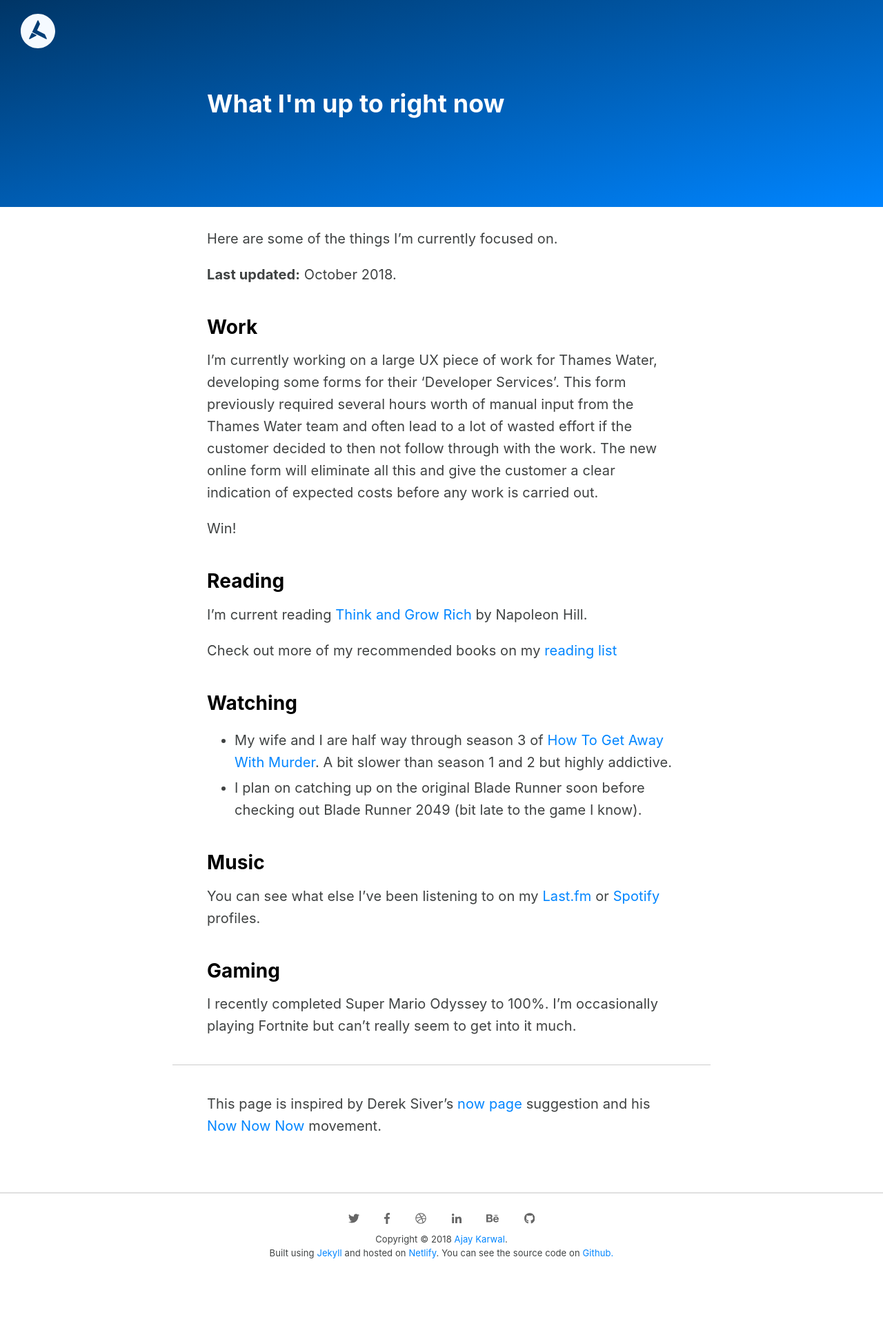
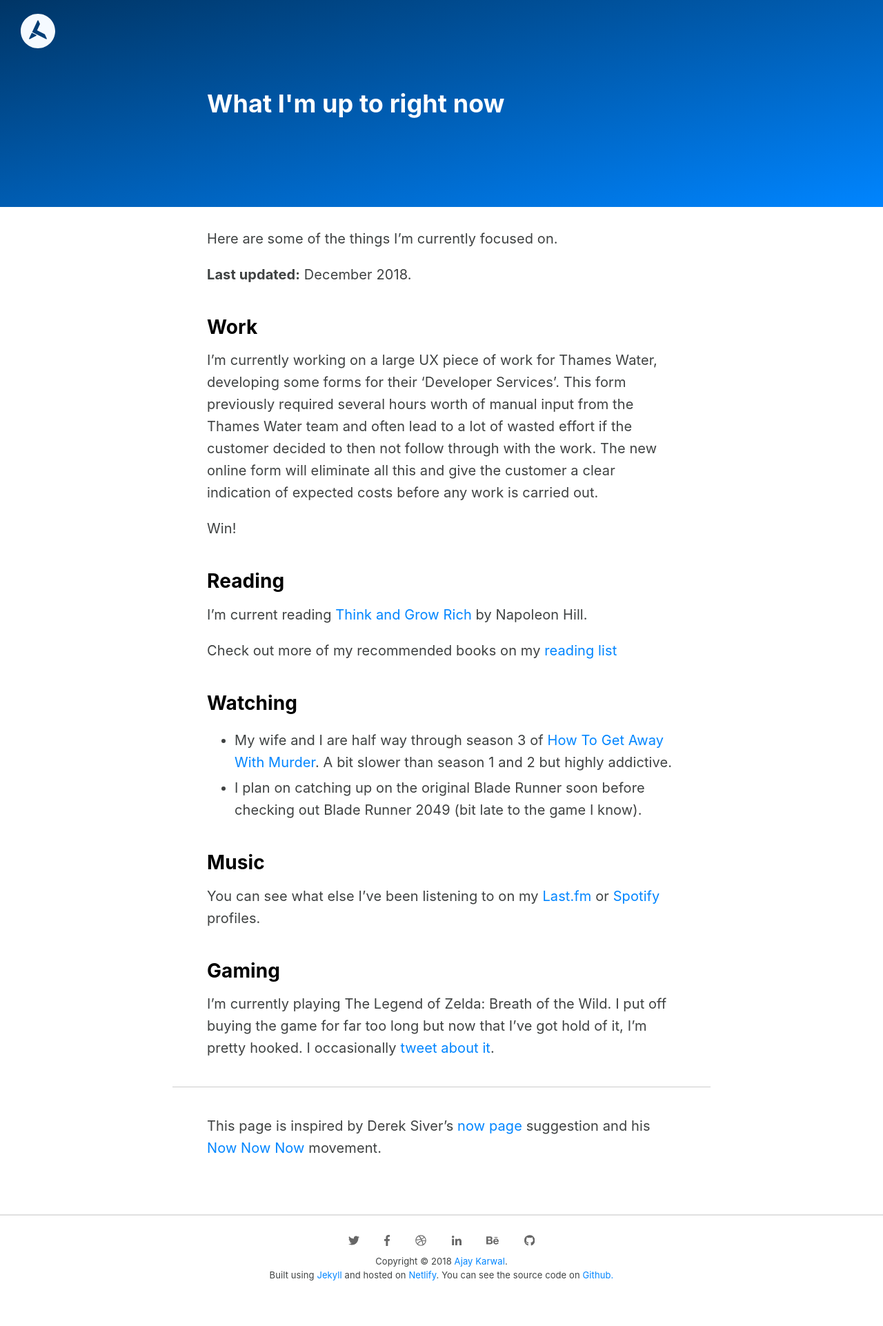
Before and after one commit to ajaykarwal/ajaykarwal-v6, a Jekyll site: the page built from _pages/now.md, in a window 1280 px wide. Shown: the whole page at 69% size. Built offline with Jekyll 4.4.1, drawn with Linux system fonts in a browser that asks for light colours; nearby versions of some CDN libraries; before the commit the page ends 1890 px from its top, so only the background shows below that.

Commit message:
December content update

```diff
--- a/_pages/now.md
+++ b/_pages/now.md
@@ -8,7 +8,7 @@ experience:
 
 Here are some of the things I’m currently focused on.
 
-**Last updated:** October 2018.
+**Last updated:** December 2018.
 
 ## Work
 I'm currently working on a large UX piece of work for Thames Water, developing some forms for their 'Developer Services'. This form previously required several hours worth of manual input from the Thames Water team and often lead to a lot of wasted effort if the customer decided to then not follow through with the work. The new online form will eliminate all this and give the customer a clear indication of expected costs before any work is carried out.
@@ -28,7 +28,7 @@ Check out more of my recommended books on my [reading list](/reading-list/)
 <span id="lastfmStatus"></span>You can see what else I've been listening to on my [Last.fm](https://www.last.fm/user/ajaykarwal) or [Spotify](https://open.spotify.com/user/keynote) profiles.
 
 ## Gaming
-I recently completed Super Mario Odyssey to 100%. I'm occasionally playing Fortnite but can't really seem to get into it much.
+I'm currently playing The Legend of Zelda: Breath of the Wild. I put off buying the game for far too long but now that I've got hold of it, I'm pretty hooked. I occasionally [tweet about it](http://www.twitter.com/ajaykarwal).
 
 ___
 
--- a/_sass/_code.scss
+++ b/_sass/_code.scss
@@ -1,4 +1,6 @@
-.highlight {
+div.highlight {
+  @include center-content($wide: true);
+  border-radius: 5px;
   background: #343642;
   color: #C1C2C3;
 
--- a/_sass/_global.scss
+++ b/_sass/_global.scss
@@ -98,13 +98,13 @@ code, kbd, samp {
 }
 
 pre {
-  @include center-content($wide: true);
+  @include center-content();
   display: block;
   border: 0;
   border-radius: 5px;
   line-height: 1.4;
   margin: 1em auto 3em;
-  padding: 20px;
+  padding: 20px 0;
   word-break: break-all;
   word-wrap: break-word;
 
```
Also changed, not shown: _posts/2018-12-18-speed-up-your-command-line-workflow-with-aliases.md (added, +112 -0 lines).
